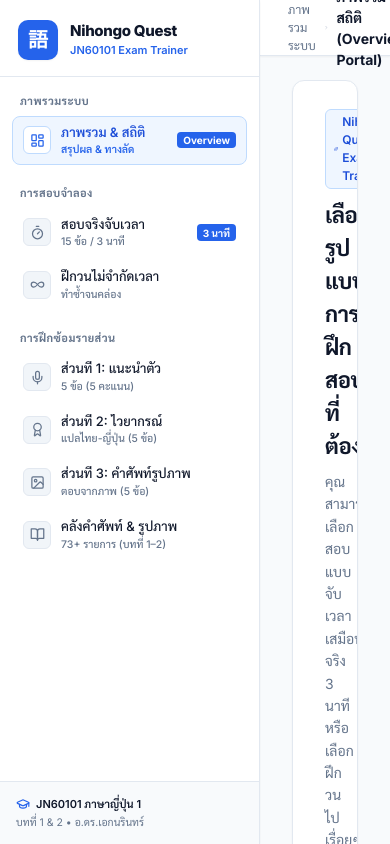
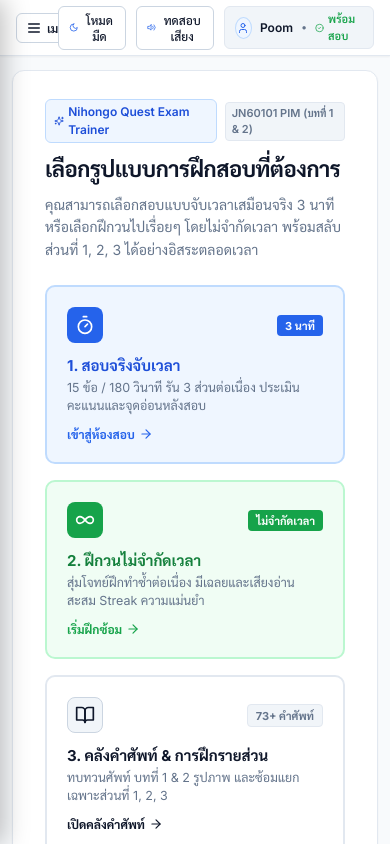
Before and after one commit to Phongdaani08/Nihongo-Quest-Exam-Trainer, a React (Vite) app in the folder frontend/: page / in a window 390 px wide. Built offline with nearby package versions, Linux system fonts and the light colour scheme; no server answers.

Commit message:
feat: add universal Hamburger menu and 1-row 4-column choice layout for mobile/tablet/desktop

```diff
--- a/frontend/src/App.tsx
+++ b/frontend/src/App.tsx
@@ -10,19 +10,40 @@
 
 export const App: React.FC = () => {
   const [activeTab, setActiveTab] = useState<TabType>('overview');
+  const [isMobileSidebarOpen, setIsMobileSidebarOpen] = useState<boolean>(false);
+  const [isDesktopCollapsed, setIsDesktopCollapsed] = useState<boolean>(false);
+
+  const handleToggleSidebar = () => {
+    // Check if on mobile/tablet (<= 1024px) or desktop
+    if (typeof window !== 'undefined' && window.innerWidth <= 1024) {
+      setIsMobileSidebarOpen((prev) => !prev);
+    } else {
+      setIsDesktopCollapsed((prev) => !prev);
+    }
+  };
 
   return (
     <div style={{ display: 'flex', minHeight: '100vh', backgroundColor: 'var(--bg-app)' }}>
-      {/* Fixed Left Navigation Sidebar */}
-      <Sidebar activeTab={activeTab} setActiveTab={setActiveTab} />
+      {/* Universal Navigation Sidebar & Mobile Drawer */}
+      <Sidebar
+        activeTab={activeTab}
+        setActiveTab={setActiveTab}
+        isOpen={isMobileSidebarOpen}
+        onClose={() => setIsMobileSidebarOpen(false)}
+        isCollapsedDesktop={isDesktopCollapsed}
+      />
 
       {/* Main App Layout */}
       <div style={{ flex: 1, display: 'flex', flexDirection: 'column', minWidth: 0, height: '100vh', overflow: 'hidden' }}>
-        {/* Top Header Bar */}
-        <TopBar activeTab={activeTab} />
+        {/* Top Header Bar with Hamburger */}
+        <TopBar
+          activeTab={activeTab}
+          onToggleSidebar={handleToggleSidebar}
+          isSidebarOpen={isMobileSidebarOpen || !isDesktopCollapsed}
+        />
 
         {/* Scrollable Content Container */}
-        <main style={{ flex: 1, overflowY: 'auto', padding: '24px 32px 60px' }}>
+        <main className="main-content-padding" style={{ flex: 1, overflowY: 'auto', padding: '24px 32px 60px' }}>
           <div style={{ maxWidth: '1280px', margin: '0 auto' }}>
             {activeTab === 'overview' && <OverviewPortal onNavigate={setActiveTab} />}
             {activeTab === 'mock_exam' && <MockExamSimulator initialMode="timed_3min" key="timed" />}
--- a/frontend/src/components/MockExamSimulator.tsx
+++ b/frontend/src/components/MockExamSimulator.tsx
@@ -1296,7 +1296,7 @@
                     </div>
                   )}
 
-                  <div style={{ display: 'grid', gridTemplateColumns: 'repeat(2, 1fr)', gap: '12px', maxWidth: '600px', margin: '0 auto' }}>
+                  <div className="choice-grid-4">
                     {sec2Items[sec2CurrentIndex].options.map((opt: any) => {
                       let btnBg = 'var(--bg-surface)';
                       let btnBorder = 'var(--border-strong)';
@@ -1426,7 +1426,7 @@
                 </div>
               )}
 
-              <div style={{ display: 'grid', gridTemplateColumns: '1fr 1.2fr', gap: '28px', alignItems: 'center' }}>
+              <div className="visual-qa-grid">
                 {/* Clean Photo without Text */}
                 <div style={{
                   border: '1px solid var(--border-subtle)',
--- a/frontend/src/components/Sidebar.tsx
+++ b/frontend/src/components/Sidebar.tsx
@@ -35,12 +35,30 @@
   items: NavItem[];
 }
 
+import { X } from 'lucide-react';
+
 interface SidebarProps {
   activeTab: TabType;
   setActiveTab: (tab: TabType) => void;
+  isOpen?: boolean;
+  onClose?: () => void;
+  isCollapsedDesktop?: boolean;
 }
 
-export const Sidebar: React.FC<SidebarProps> = ({ activeTab, setActiveTab }) => {
+export const Sidebar: React.FC<SidebarProps> = ({
+  activeTab,
+  setActiveTab,
+  isOpen = false,
+  onClose,
+  isCollapsedDesktop = false,
+}) => {
+  const handleItemClick = (tab: TabType) => {
+    setActiveTab(tab);
+    if (onClose) {
+      onClose();
+    }
+  };
+
   const navGroups: NavGroup[] = [
     {
       groupTitle: 'ภาพรวมระบบ',
@@ -109,43 +127,43 @@
   ];
 
   return (
+    <>
+      {/* Mobile / Tablet Backdrop */}
+      <div
+        className={`app-sidebar-backdrop ${isOpen ? 'active' : ''}`}
+        onClick={onClose}
+        aria-hidden="true"
+      />
+
+      {/* Main Sidebar Container */}
       <aside
-      style={{
-        width: '260px',
-        minWidth: '260px',
-        backgroundColor: 'var(--bg-surface)',
-        borderRight: '1px solid var(--border-subtle)',
-        display: 'flex',
-        flexDirection: 'column',
-        height: '100vh',
-        position: 'sticky',
-        top: 0,
-        zIndex: 50,
-        boxShadow: 'var(--shadow-sm)',
-      }}
+        className={`app-sidebar-container ${isOpen ? 'open' : ''} ${
+          isCollapsedDesktop ? 'collapsed-desktop' : ''
+        }`}
       >
         {/* Brand Header */}
         <div
           style={{
-          padding: '20px 18px 16px',
+            padding: '18px 16px 14px',
             borderBottom: '1px solid var(--border-subtle)',
             display: 'flex',
             alignItems: 'center',
-          gap: '12px',
+            justifyContent: 'space-between',
           }}
         >
+          <div style={{ display: 'flex', alignItems: 'center', gap: '10px' }}>
             <div
               style={{
-            width: '40px',
-            height: '40px',
-            borderRadius: '10px',
+                width: '36px',
+                height: '36px',
+                borderRadius: '9px',
                 backgroundColor: 'var(--primary-600)',
                 color: '#ffffff',
                 display: 'flex',
                 alignItems: 'center',
                 justifyContent: 'center',
                 fontWeight: 800,
-            fontSize: '20px',
+                fontSize: '18px',
                 flexShrink: 0,
                 boxShadow: 'var(--shadow-sm)',
               }}
@@ -153,13 +171,49 @@
               語
             </div>
             <div style={{ minWidth: 0 }}>
-          <div style={{ fontSize: '15px', fontWeight: 800, color: 'var(--text-main)', letterSpacing: '-0.02em', lineHeight: 1.2 }}>
+              <div
+                style={{
+                  fontSize: '14.5px',
+                  fontWeight: 800,
+                  color: 'var(--text-main)',
+                  letterSpacing: '-0.02em',
+                  lineHeight: 1.2,
+                }}
+              >
                 Nihongo Quest
               </div>
-          <div style={{ fontSize: '11px', fontWeight: 600, color: 'var(--primary-600)', marginTop: '2px' }}>
+              <div
+                style={{
+                  fontSize: '10.5px',
+                  fontWeight: 600,
+                  color: 'var(--primary-600)',
+                  marginTop: '1px',
+                }}
+              >
                 JN60101 Exam Trainer
               </div>
             </div>
+          </div>
+
+          {/* Close button for Mobile / Drawer */}
+          {onClose && (
+            <button
+              onClick={onClose}
+              className="btn-outline"
+              style={{
+                display: 'flex',
+                alignItems: 'center',
+                justifyContent: 'center',
+                padding: '6px',
+                width: '30px',
+                height: '30px',
+                borderRadius: '6px',
+              }}
+              title="ปิดเมนู"
+            >
+              <X size={16} />
+            </button>
+          )}
         </div>
 
       {/* Navigation Groups */}
@@ -199,7 +253,7 @@
                 return (
                   <button
                     key={item.id}
-                    onClick={() => setActiveTab(item.id)}
+                    onClick={() => handleItemClick(item.id)}
                     style={{
                       display: 'flex',
                       alignItems: 'center',
@@ -295,5 +349,6 @@
         </div>
       </div>
     </aside>
+  </>
 );
 };
--- a/frontend/src/components/SpeedVocabTrainer.tsx
+++ b/frontend/src/components/SpeedVocabTrainer.tsx
@@ -351,7 +351,7 @@
               </div>
             </div>
           ) : (
-            <div style={{ display: 'grid', gridTemplateColumns: 'repeat(2, 1fr)', gap: '12px', maxWidth: '640px', margin: '0 auto' }}>
+            <div className="choice-grid-4">
               {options.map((opt) => {
                 const isSelected = selectedOptionId === opt.id;
                 const isCorrect = opt.id === currentItem.id;
--- a/frontend/src/components/TopBar.tsx
+++ b/frontend/src/components/TopBar.tsx
@@ -1,11 +1,13 @@
 import React from 'react';
-import { Volume2, CheckCircle2, User, ChevronRight, Sun, Moon } from 'lucide-react';
+import { Volume2, CheckCircle2, User, Sun, Moon, Menu } from 'lucide-react';
 import { playJapaneseAudio } from '../utils/speech';
 import { useTheme } from '../utils/theme';
 import { TabType } from './Sidebar';
 
 interface TopBarProps {
   activeTab: TabType;
+  onToggleSidebar?: () => void;
+  isSidebarOpen?: boolean;
 }
 
 const TAB_METADATA: Record<TabType, { group: string; title: string; description: string }> = {
@@ -46,7 +48,7 @@
   },
 };
 
-export const TopBar: React.FC<TopBarProps> = ({ activeTab }) => {
+export const TopBar: React.FC<TopBarProps> = ({ activeTab, onToggleSidebar }) => {
   const [theme, toggleTheme] = useTheme();
 
   const currentMeta = TAB_METADATA[activeTab] || {
@@ -64,20 +66,56 @@
         display: 'flex',
         alignItems: 'center',
         justifyContent: 'space-between',
-        padding: '0 28px',
+        padding: '0 16px',
         position: 'sticky',
         top: 0,
         zIndex: 40,
         boxShadow: 'var(--shadow-sm)',
+        gap: '12px',
       }}
     >
-      {/* Breadcrumb & Section Name */}
-      <div style={{ display: 'flex', alignItems: 'center', gap: '8px' }}>
-        <span style={{ fontSize: '12px', color: 'var(--text-muted)' }}>{currentMeta.group}</span>
-        <ChevronRight size={13} color="var(--text-faint)" />
-        <span style={{ fontSize: '14px', fontWeight: 700, color: 'var(--text-main)' }}>
-          {currentMeta.title}
-        </span>
+      {/* Left: Hamburger Menu Button & Breadcrumb */}
+      <div style={{ display: 'flex', alignItems: 'center', gap: '10px', minWidth: 0 }}>
+        {onToggleSidebar && (
+          <button
+            onClick={onToggleSidebar}
+            className="btn-outline"
+            style={{
+              padding: '6px 9px',
+              borderRadius: '6px',
+              display: 'flex',
+              alignItems: 'center',
+              gap: '5px',
+              color: 'var(--text-main)',
+              border: '1px solid var(--border-strong)',
+              backgroundColor: 'var(--bg-surface)',
+              cursor: 'pointer',
+              flexShrink: 0,
+            }}
+            title="เปิด/ปิดแถบเมนู (Menu)"
+          >
+            <Menu size={16} />
+            <span style={{ fontSize: '12px', fontWeight: 600 }}>เมนู</span>
+          </button>
+        )}
+
+        <div style={{ display: 'flex', alignItems: 'center', gap: '6px', minWidth: 0, overflow: 'hidden' }}>
+          <span style={{ fontSize: '11px', color: 'var(--text-muted)', whiteSpace: 'nowrap', display: 'none' }}>
+            {currentMeta.group}
+          </span>
+          <span
+            style={{
+              fontSize: '13.5px',
+              fontWeight: 700,
+              color: 'var(--text-main)',
+              whiteSpace: 'nowrap',
+              overflow: 'hidden',
+              textOverflow: 'ellipsis',
+            }}
+          >
+            {currentMeta.title}
+          </span>
+        </div>
       </div>
 
       {/* Right Action Tools & Profile */}
--- a/frontend/src/components/VisualQAArena.tsx
+++ b/frontend/src/components/VisualQAArena.tsx
@@ -1151,7 +1151,7 @@
       </div>
 
       {/* 5-Type Filter Toolbar */}
-      <div style={{ display: 'grid', gridTemplateColumns: 'repeat(6, 1fr)', gap: '8px' }}>
+      <div className="category-filter-grid">
         {[
           { id: 0, label: 'ทั้งหมด (รวม 5 แบบ)' },
           { id: 1, label: '1. สิ่งของ (Kore wa nan...)' },
@@ -1240,7 +1240,7 @@
           </div>
         )}
 
-        <div style={{ display: 'grid', gridTemplateColumns: '1fr 1.3fr', gap: '32px', alignItems: 'center' }}>
+        <div className="visual-qa-grid">
           {/* Left: Pure Photo without Any Text/Spoilers */}
           <div style={{
             border: '1px solid var(--border-subtle)',
--- a/frontend/src/index.css
+++ b/frontend/src/index.css
@@ -278,3 +278,123 @@
   padding: 2px 6px;
   border-radius: 4px;
 }
+
+/* ==========================================================================
+   RESPONSIVE & MOBILE / TABLET OPTIMIZATIONS
+   ========================================================================== */
+
+/* 4 Choices in 1 Row (4 columns) */
+.choice-grid-4 {
+  display: grid;
+  grid-template-columns: repeat(4, 1fr);
+  gap: 10px;
+  width: 100%;
+  max-width: 900px;
+  margin: 0 auto;
+}
+
+@media (max-width: 640px) {
+  .choice-grid-4 {
+    grid-template-columns: repeat(4, 1fr);
+    gap: 6px;
+  }
+}
+
+/* Universal Sidebar & Mobile Drawer */
+.app-sidebar-backdrop {
+  display: none;
+  position: fixed;
+  top: 0;
+  left: 0;
+  right: 0;
+  bottom: 0;
+  background-color: rgba(0, 0, 0, 0.45);
+  backdrop-filter: blur(2px);
+  z-index: 80;
+  opacity: 0;
+  pointer-events: none;
+  transition: opacity 0.2s ease;
+}
+
+.app-sidebar-backdrop.active {
+  display: block;
+  opacity: 1;
+  pointer-events: auto;
+}
+
+.app-sidebar-container {
+  width: 260px;
+  min-width: 260px;
+  background-color: var(--bg-surface);
+  border-right: 1px solid var(--border-subtle);
+  display: flex;
+  flex-direction: column;
+  height: 100vh;
+  position: sticky;
+  top: 0;
+  z-index: 90;
+  box-shadow: var(--shadow-sm);
+  transition: transform 0.25s cubic-bezier(0.4, 0, 0.2, 1), margin-left 0.25s cubic-bezier(0.4, 0, 0.2, 1);
+}
+
+/* Desktop Sidebar Collapsed State */
+.app-sidebar-container.collapsed-desktop {
+  margin-left: -260px;
+}
+
+/* Mobile & Tablet Drawer */
+@media (max-width: 1024px) {
+  .app-sidebar-container {
+    position: fixed;
+    top: 0;
+    left: 0;
+    bottom: 0;
+    transform: translateX(-100%);
+    margin-left: 0 !important;
+    box-shadow: 4px 0 24px rgba(0, 0, 0, 0.25);
+  }
+
+  .app-sidebar-container.open {
+    transform: translateX(0);
+  }
+}
+
+@media (max-width: 768px) {
+  .main-content-padding {
+    padding: 14px 12px 48px !important;
+  }
+}
+
+/* Responsive 2-column Question Layout (stacks on mobile/tablet) */
+.visual-qa-grid {
+  display: grid;
+  grid-template-columns: 1fr 1.3fr;
+  gap: 32px;
+  align-items: center;
+}
+
+@media (max-width: 860px) {
+  .visual-qa-grid {
+    grid-template-columns: 1fr;
+    gap: 20px;
+  }
+}
+
+/* Category filter buttons responsive grid */
+.category-filter-grid {
+  display: grid;
+  grid-template-columns: repeat(6, 1fr);
+  gap: 8px;
+}
+
+@media (max-width: 900px) {
+  .category-filter-grid {
+    grid-template-columns: repeat(3, 1fr);
+  }
+}
+
+@media (max-width: 480px) {
+  .category-filter-grid {
+    grid-template-columns: repeat(2, 1fr);
+  }
+}
```
Lines whose indentation alone changed are shown as unchanged.
